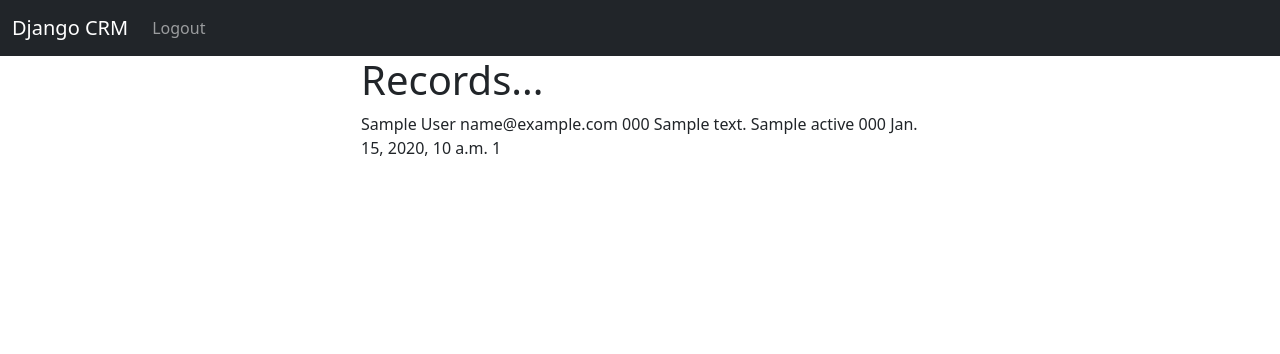
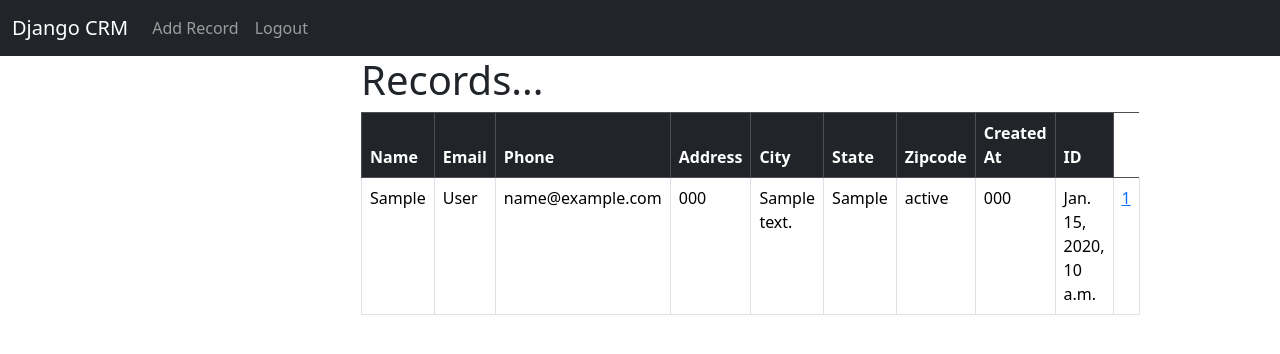
Before and after one commit to lakshman-nanchari/django_crm, a Django app: page / in a window 1280 px wide. Shown: the top 354 px of the page. Run offline with Django 5.2, Linux system fonts and the light colour scheme; a user stored in the database is signed in; tables that the repository leaves empty hold one stand-in row (values such as "Sample post").

Commit message:
final project

```diff
--- a/templates/home.html
+++ b/templates/home.html
@@ -3,29 +3,49 @@
 
 {% block content %}
 
-<div class="col-md-6 offset-md-3">
+<div class="col-md-6 offset-md-3 pd-5">
 
     {% if user.is_authenticated %}
 
     <h1>Records...</h1>
 
-    {% if records %}
+    <table class="table table-hover table-bordered ">
+        <thead class="table-dark">
+          <tr>
+            <th scope="col">Name</th>
+            <th scope="col">Email</th>
+            <th scope="col">Phone</th>
+            <th scope="col">Address</th>
+            <th scope="col">City</th>
+            <th scope="col">State</th>
+            <th scope="col">Zipcode</th>
+            <th scope="col">Created At</th>
+            <th scope="col">ID</th>
+          </tr>
+        </thead>
+        <tbody>
+            {% if records %}
 
-      {% for record  in records %}
-        {{record.first_name}}
-        {{record.last_name}}
-        {{record.email}}
-        {{record.phone}}
-        {{record.address}}
-        {{record.city}}
-        {{record.state}}
-        {{record.zipcode}}
-        {{record.created_at}}
-        {{record.id}} <br/>
-      {% endfor %}
+            {% for record  in records %}
+            <tr>
+              <td>{{record.first_name}}</td>
+              <td>{{record.last_name}} </td>
+              <td>{{record.email}} </td>
+              <td>{{record.phone}} </td>
+              <td>{{record.address}} </td>
+              <td>{{record.city}} </td>
+              <td>{{record.state}} </td>
+              <td>{{record.zipcode}}</td>
+              <td>{{record.created_at}}</td>
+              <td><a href="{% url 'record' record.id %}">
+                {{record.id}}</a></td>
+            </tr>
+            {% endfor %}
 
 
-    {% endif %}
+          {% endif %}
+        </tbody>
+    </table>
 
     {% else %}
 <h1>Login</h1>
--- a/templates/navbar.html
+++ b/templates/navbar.html
@@ -8,6 +8,11 @@
         <ul class="navbar-nav me-auto mb-2 mb-lg-0">
 
            {% if user.is_authenticated %}
+
+           <li class="nav-item">
+            <a class="nav-link" href="{% url 'add_record' %}">Add Record</a>
+          </li>
+
            <li class="nav-item">
             <a class="nav-link" href="{% url 'logout' %}">Logout</a>
           </li>
--- a/web_crm/urls.py
+++ b/web_crm/urls.py
@@ -5,5 +5,9 @@ urlpatterns = [
     path('', views.home, name='home'),
     #path('login/', views.login_user, name='login'),
     path('logout/', views.logout_user, name='logout'),
-     path('register/', views.register_user, name='register'),
+    path('register/', views.register_user, name='register'),
+    path('record/<int:pk>', views.customer_record, name='record'),
+    path('delete_record/<int:pk>', views.delete_record, name='delete_record'),
+    path('add_record/', views.add_record, name='add_record'),
+    path('update_record/<int:pk>', views.update_record, name='update_record'),
 ]
--- a/web_crm/views.py
+++ b/web_crm/views.py
@@ -1,7 +1,7 @@
 from django.shortcuts import render, redirect
 from django.contrib.auth import authenticate, login, logout
 from django.contrib import messages
-from .forms import SignUpForm
+from .forms import SignUpForm, AddRecordForm
 from .models import Record
 
 # Create your views here.
@@ -48,3 +48,47 @@ def register_user(request):
     else:
         form = SignUpForm()
     return render(request, 'register.html', {'form': form})
+
+def customer_record(request, pk):
+    if request.user.is_authenticated:
+        customer_record = Record.objects.get(id=pk)
+        return render(request, 'record.html', {'customer_record': customer_record})
+    else:
+        messages.success(request, "You must be logged in to view that page")
+        return redirect('home')
+
+def delete_record(request, pk):
+    if request.user.is_authenticated:
+        delete_it = Record.objects.get(id = pk)
+        delete_it.delete()
+        messages.sucess(request, "Record Dleted Successfully")
+        return redirect('home')
+    else:
+        messages.sucess(request, "You must be logged in to delete")
+        return redirect('home')
+
+def add_record(request):
+    form = AddRecordForm(request.POST or None)
+    if request.user.is_authenticated:
+        if request.method == "POST":
+            if form.is_valid():
+                add_record = form.save()
+                messages.success(request, "Record Added...")
+                return redirect('home')
+        return render(request, 'add_record.html', {'form':form})
+    else:
+        messages.success(request, "You must be logged in to add a record")
+
+
+def update_record(request, pk):
+    if request.user.is_authenticated:
+        current_record = Record.objects.get(id = pk)
+        form = AddRecordForm(request.POST or None, instance=current_record)
+        if form.is_valid():
+            form.save()
+            messages.success(request, "Record Updated...")
+            return redirect('home')
+        return render(request, 'update_record.html', {'form':form})
+    else:
+        messages.success(request, "you must be logged In...")
+        return redirect('home')
```
Also changed, not shown: templates/add_record.html (added, +18 -0 lines), templates/record.html (added, +30 -0 lines), templates/update_record.html (added, +18 -0 lines), web_crm/forms.py (+18 -0 lines).
